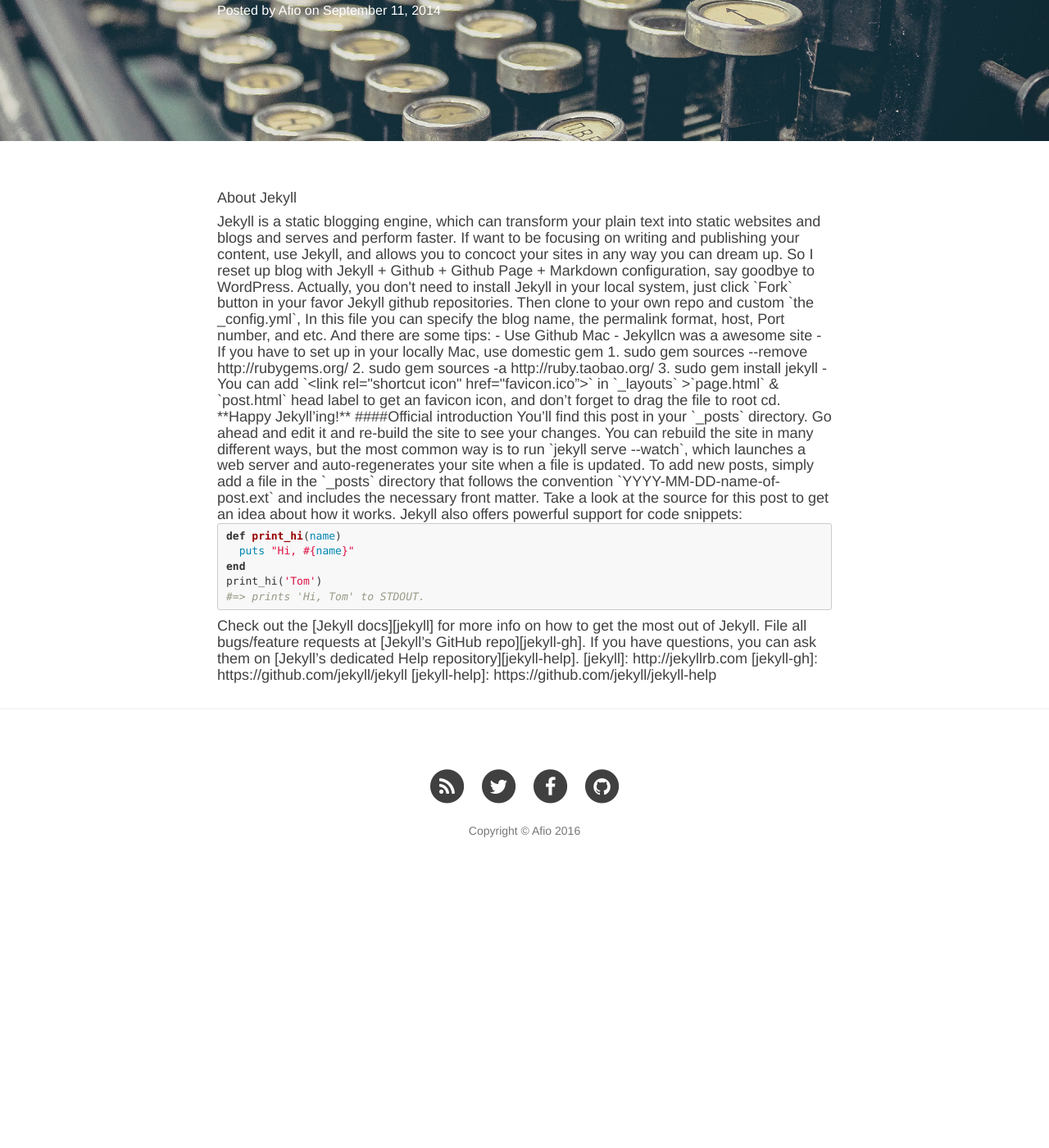
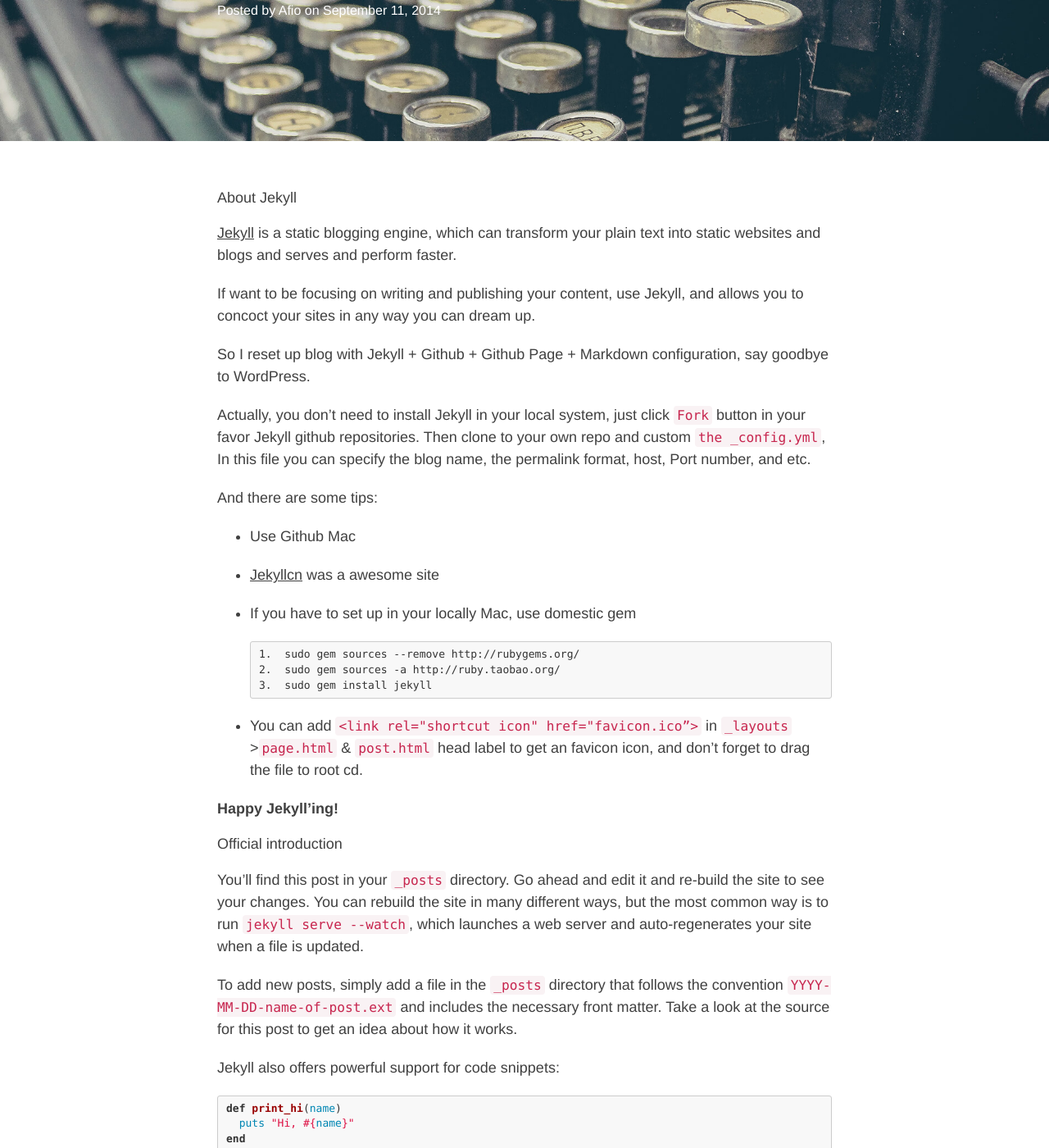
Before and after one commit to Afio/afio.github.io, a Jekyll site: the page built from _posts/2014-09-11-welcome-to-jekyll.markdown, in a window 1280 px wide and 1400 px high, scrolled down 231 px. Shown: the whole window at 82% size. Built offline with Jekyll 4.4.1, drawn with Linux system fonts in a browser that asks for light colours; nearby versions of some CDN libraries; before the commit the page ends 1320 px from its top, so only the background shows below that; some of the changed text lies outside the part shown.

Commit message:
<h4></4>

```diff
--- a/_posts/2014-09-11-welcome-to-jekyll.markdown
+++ b/_posts/2014-09-11-welcome-to-jekyll.markdown
@@ -5,7 +5,7 @@ date:   2014-09-11 16:58:41
 categories: jekyll update
 header-img: "img/post-bg-01-jekyll.jpeg"
 ---
-<h4>About Jekyll<h4>
+<h4>About Jekyll</h4>
 
 <a href="http://jekyllrb.com/" target="_blank">Jekyll</a> is a static blogging engine, which can transform your plain text into static websites and blogs and serves and perform faster.
 
@@ -33,7 +33,7 @@ And there are some tips:
 **Happy Jekyll’ing!**
 
 
-####Official introduction
+<h4>Official introduction</h4>
 
 You’ll find this post in your `_posts` directory. Go ahead and edit it and re-build the site to see your changes. You can rebuild the site in many different ways, but the most common way is to run `jekyll serve --watch`, which launches a web server and auto-regenerates your site when a file is updated.
 
```
